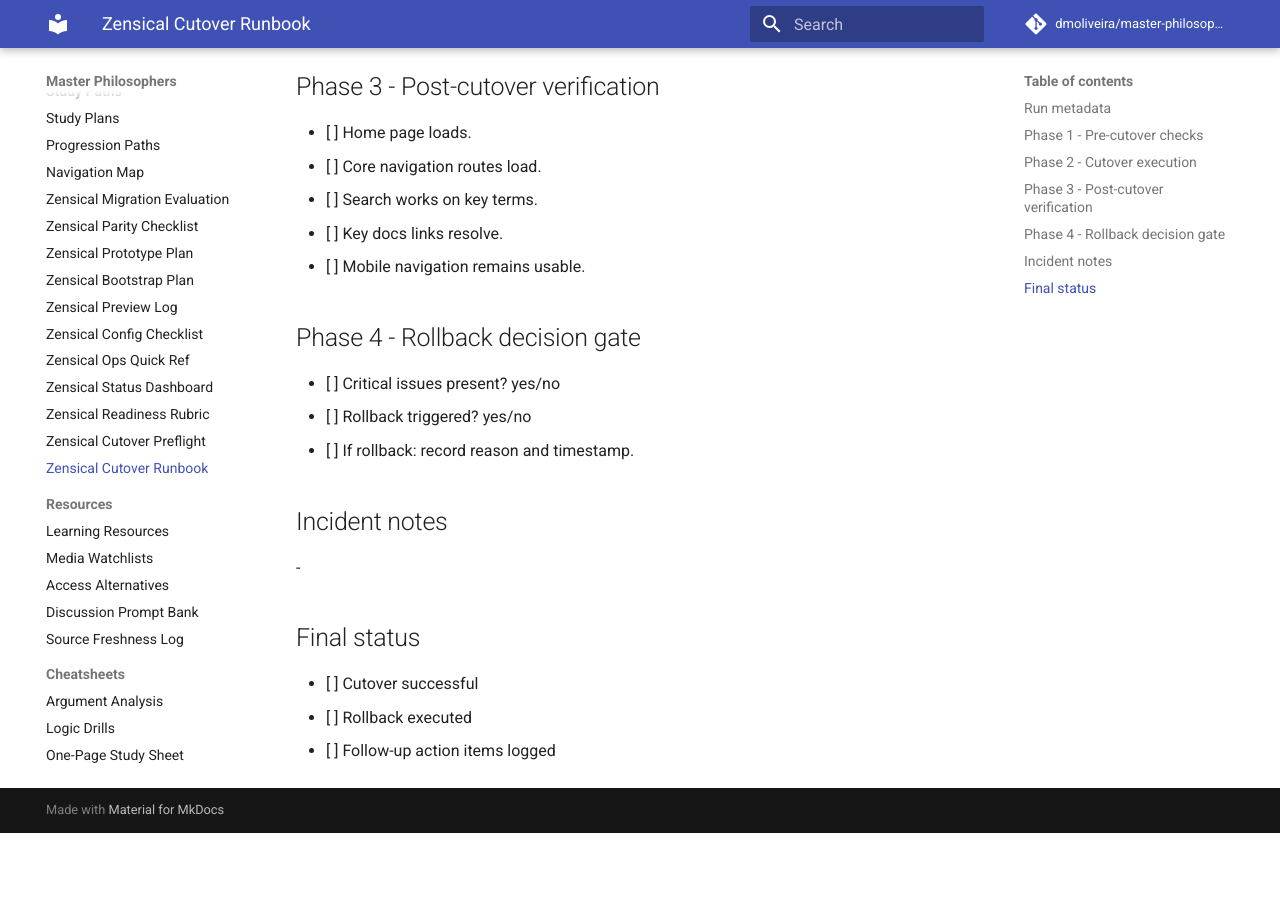
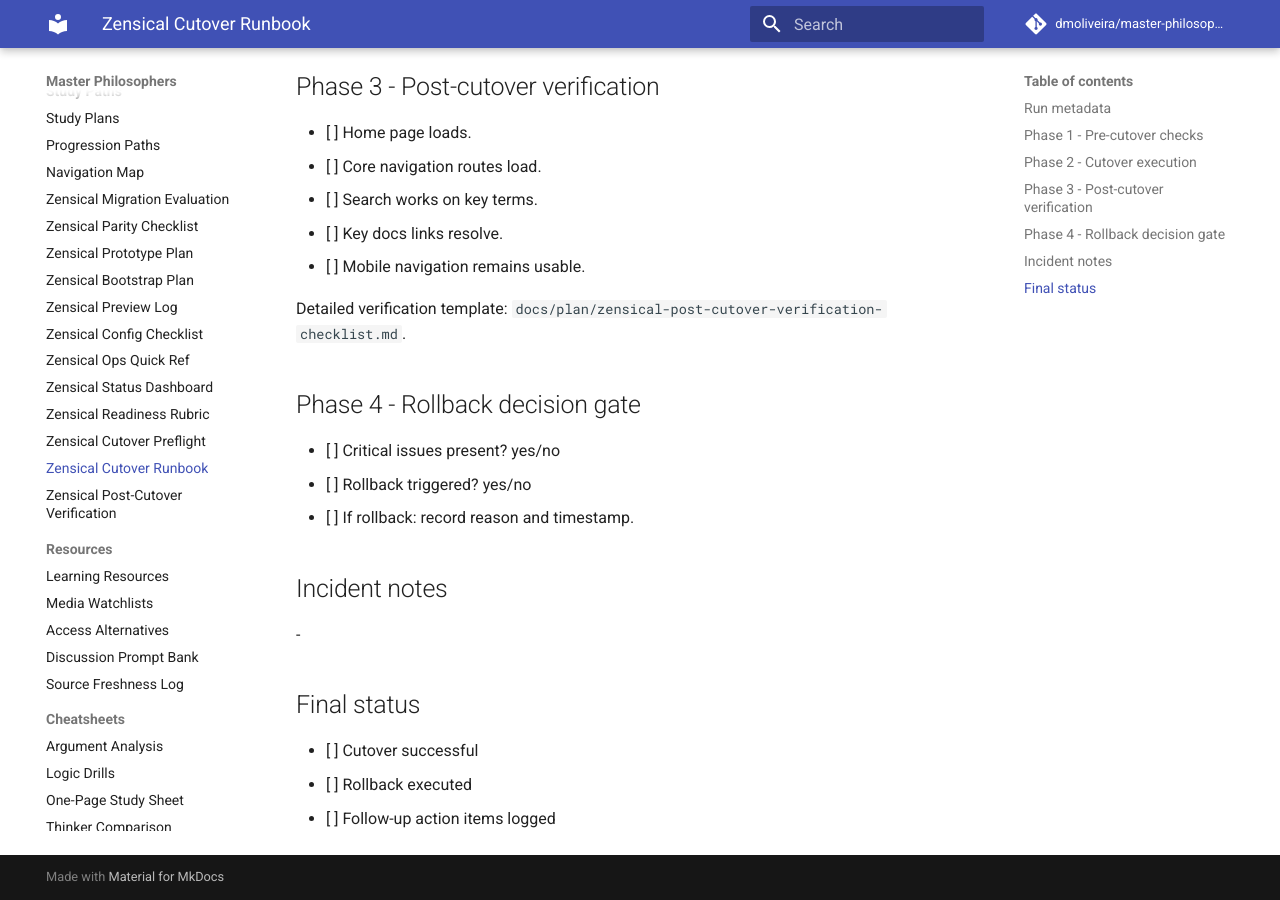
Before and after one commit to dmoliveira/master-philosophers, an MkDocs documentation site: the page built from docs/plan/zensical-cutover-runbook-template.md, in a window 1280 px wide and 900 px high, scrolled down 862 px. Built offline with MkDocs 1.6.1 and Material for MkDocs 9.7.7, drawn with Linux system fonts in a browser that asks for light colours; comment, search, counter and statistics services are not loaded; before the commit the page ends 1695 px from its top, so only the background shows below that.

Commit message:
docs wire post-cutover checklist into cutover flow

```diff
--- a/docs/plan/zensical-cutover-runbook-template.md
+++ b/docs/plan/zensical-cutover-runbook-template.md
@@ -32,6 +32,8 @@
 - [ ] Key docs links resolve.
 - [ ] Mobile navigation remains usable.
 
+Detailed verification template: `docs/plan/zensical-post-cutover-verification-checklist.md`.
+
 ## Phase 4 - Rollback decision gate
 
 - [ ] Critical issues present? yes/no
--- a/mkdocs.yml
+++ b/mkdocs.yml
@@ -44,6 +44,7 @@
       - Zensical Readiness Rubric: plan/zensical-prototype-readiness-rubric.md
       - Zensical Cutover Preflight: plan/zensical-cutover-preflight-checklist.md
       - Zensical Cutover Runbook: plan/zensical-cutover-runbook-template.md
+      - Zensical Post-Cutover Verification: plan/zensical-post-cutover-verification-checklist.md
   - Resources:
       - Learning Resources: resources/learning-resources.md
       - Media Watchlists: resources/media-watchlists.md
```
Also changed, not shown: README.md (+1 -0 lines).
